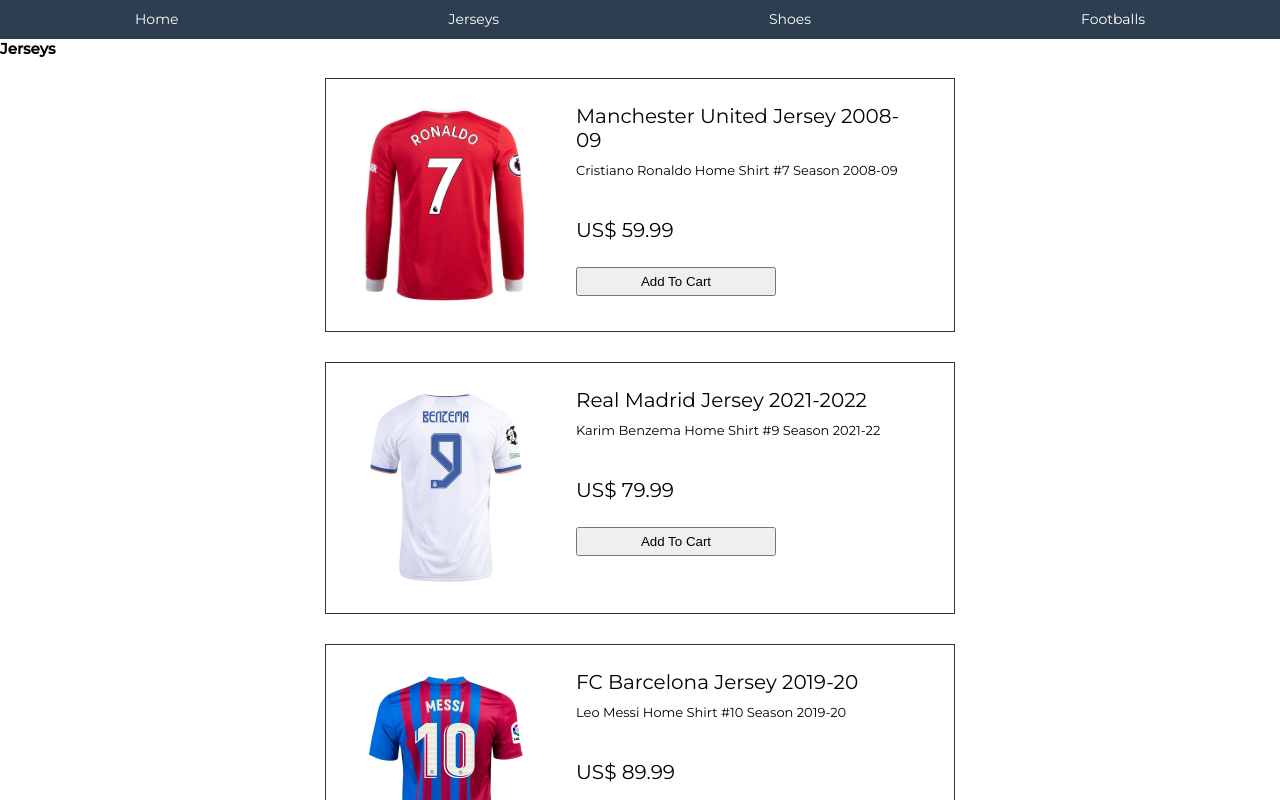
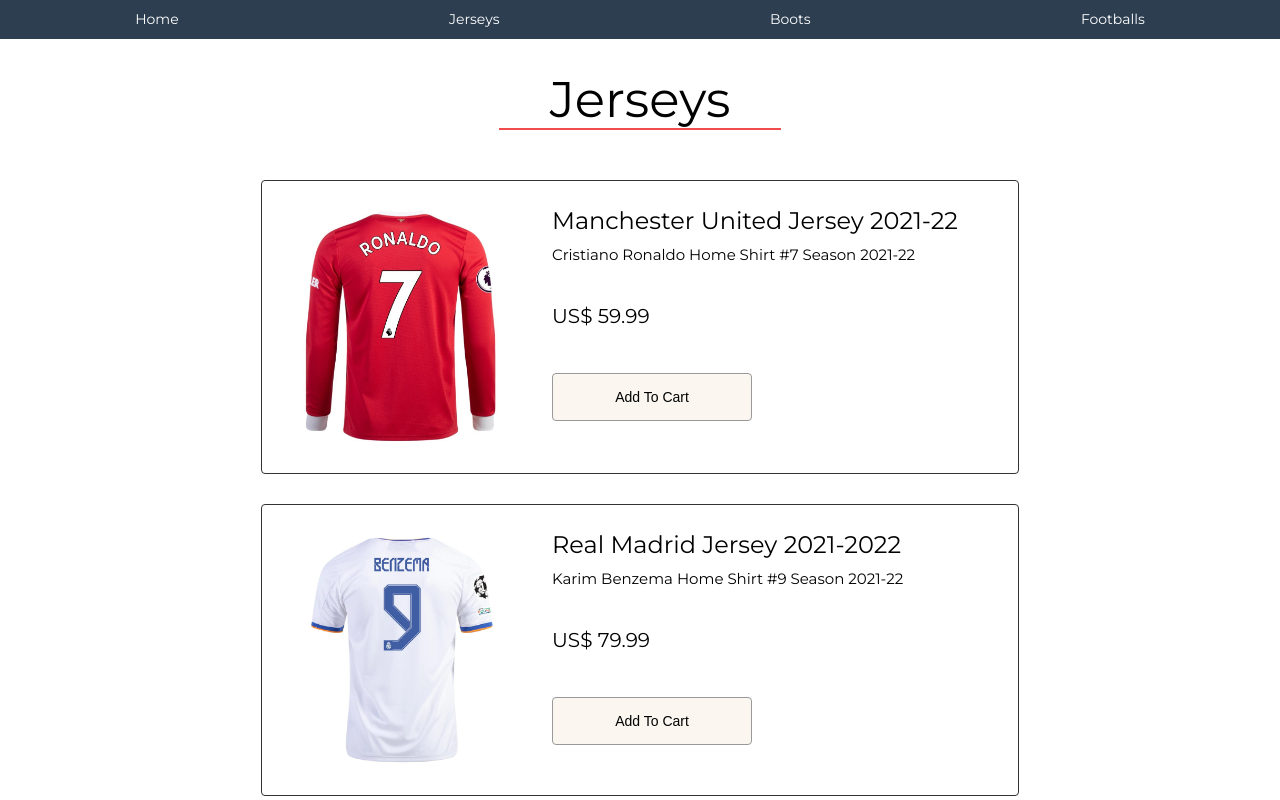
Before and after one commit to ewa1do/jerseys-shop-app-v2, a React (Vite) app: page /jerseys in a window 1280 px wide. Shown: the top 800 px of the page. Built offline with nearby package versions, Linux system fonts and the light colour scheme.

Commit message:
applying global styles for the Items Components

```diff
--- a/src/components/UI/NavbarScreen.jsx
+++ b/src/components/UI/NavbarScreen.jsx
@@ -11,7 +11,7 @@
           <StyledLink to='/jerseys'>Jerseys</StyledLink>
         </li>
         <li>
-          <StyledLink to='/shoes'>Shoes</StyledLink>
+          <StyledLink to='/shoes'>Boots</StyledLink>
         </li>
         <li>
           <StyledLink to='footballs'>Footballs</StyledLink>
--- a/src/components/footballs/FootballsScreen.jsx
+++ b/src/components/footballs/FootballsScreen.jsx
@@ -1,5 +1,9 @@
 import React from 'react';
 
 export const FootballsScreen = () => {
-  return <div>FootballsScreen</div>;
+  return (
+    <div>
+      <h2 className='section-title'>Footballs</h2>
+    </div>
+  );
 };
--- a/src/components/items/ItemComponent.jsx
+++ b/src/components/items/ItemComponent.jsx
@@ -13,7 +13,7 @@
       <div>
         <h3>{name}</h3>
         <h4>{description}</h4>
-        <span className='span-price'>US$ {price}</span>
+        <span>US$ {price}</span>
         <button>Add To Cart</button>
       </div>
     </StyledItem>
--- a/src/components/items/ItemList.jsx
+++ b/src/components/items/ItemList.jsx
@@ -5,7 +5,7 @@
 const StyledUL = styled.ul`
   display: flex;
   flex-direction: column;
-  max-width: 50%;
+  max-width: 60%;
   flex-wrap: wrap;
   margin-top: 4rem;
   margin: 0 auto;
--- a/src/components/items/styles.js
+++ b/src/components/items/styles.js
@@ -4,6 +4,7 @@
   display: flex;
   padding: 2rem;
   border: 1px solid #333;
+  border-radius: 4px;
   margin: 2rem 0.5rem 1rem 0.5rem;
 
   & * {
@@ -11,7 +12,7 @@
   }
 
   & img {
-    width: 20rem;
+    width: 24rem;
   }
 
   & div {
@@ -21,23 +22,33 @@
   }
 
   & h3 {
-    font-size: 2rem;
+    font-size: 2.4rem;
     font-weight: 400;
   }
 
   & h4 {
-    font-size: 1.3rem;
+    font-size: 1.5rem;
     font-weight: 400;
   }
 
-  & .span-price {
+  & span {
     font-size: 2rem;
     margin-top: 3rem;
   }
 
   & button {
-    margin-top: 2rem;
+    border: 1px solid #999;
+    border-radius: 4px;
+    background-color: #fbf7f0;
+    cursor: pointer;
+    font-size: 1.4rem;
+    margin-top: 4rem;
     max-width: 20rem;
-    cursor: pointer;
+    padding: 1.5rem 0;
+    transition: all 0.3s ease-in;
+
+    &:hover {
+      background-color: #d9e4dd;
+    }
   }
 `;
--- a/src/components/jerseys/JerseysScreen.jsx
+++ b/src/components/jerseys/JerseysScreen.jsx
@@ -4,7 +4,7 @@
 export const JerseysScreen = () => {
   return (
     <div>
-      <h2>Jerseys</h2>
+      <h2 className='section-title'>Jerseys</h2>
       <ItemList items={jerseysDB} />
     </div>
   );
--- a/src/components/shoes/ShoesScreen.jsx
+++ b/src/components/shoes/ShoesScreen.jsx
@@ -1,5 +1,9 @@
 import React from 'react';
 
 export const ShoesScreen = () => {
-  return <div>ShoesScreen</div>;
+  return (
+    <div>
+      <h2 className='section-title'>Boots</h2>
+    </div>
+  );
 };
--- a/src/data/items.js
+++ b/src/data/items.js
@@ -1,8 +1,8 @@
 export const jerseysDB = [
   {
-    name: 'Manchester United Jersey 2008-09',
+    name: 'Manchester United Jersey 2021-22',
     description:
-      'Cristiano Ronaldo Home Shirt #7 Season 2008-09',
+      'Cristiano Ronaldo Home Shirt #7 Season 2021-22',
     league: 'Premier League',
     price: 59.99,
     url: '../../assets/img/cr7.jpg',
--- a/src/main.css
+++ b/src/main.css
@@ -3,6 +3,14 @@
   margin: 0;
   padding: 0;
   box-sizing: border-box;
+}
+
+:root {
+  --main: #d9e4dd;
+  --secondary: #fbf7f0;
+  --shadows: #cdc9c3;
+  --contrast: #555555;
+  --complement: #f24c4c;
 }
 
 html {
@@ -13,3 +21,21 @@
 ul {
   list-style: none;
 }
+
+.section-title {
+  font-size: 5rem;
+  font-weight: 400;
+  text-align: center;
+  margin: 3rem 0;
+  position: relative;
+}
+
+.section-title::after {
+  content: '';
+  position: absolute;
+  border-bottom: 2px solid var(--complement);
+  top: 0;
+  width: 22%;
+  left: 39%;
+  bottom: 0;
+}
```
